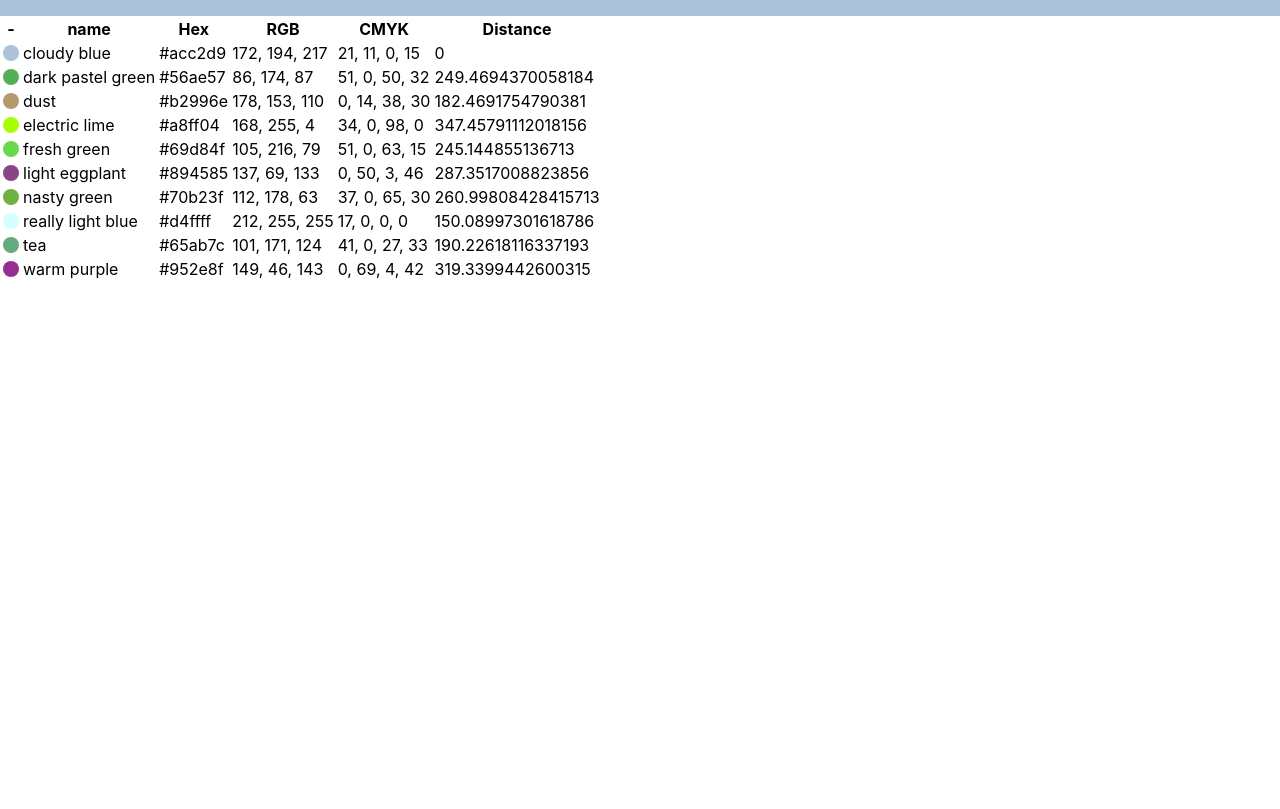
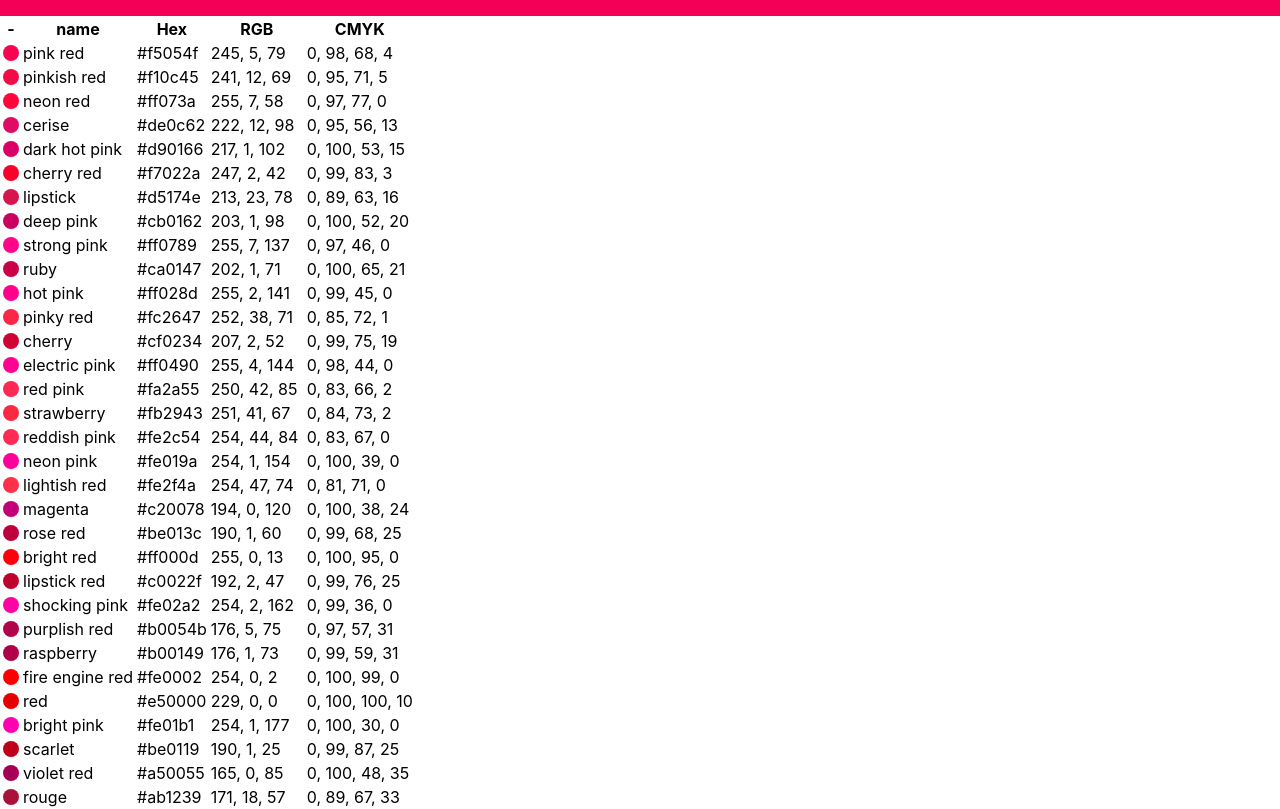
Before and after one commit to scotteau/codetest-color-matcher, a React (Create React App) app: page / in a window 1280 px wide. Shown: the top 809 px of the page. Built offline with nearby package versions, Linux system fonts and the light colour scheme.

Commit message:
added color matching functionality

```diff
--- a/src/components/App/App.js
+++ b/src/components/App/App.js
@@ -1,11 +1,15 @@
 import React from 'react';
 import './App.css';
-import * as data from "../../model/colors.json";
+import * as rawData from "../../model/colors.json";
 
 function App() {
 
     // const targetColor = '#651fff';
-    const targetColor = '#acc2d9';
+
+    const [inputtedColor, setInputtedColor] = React.useState("#f50057");
+
+    const [data, setData] = React.useState([]);
+
 
     const hexToRGB = (hex) => {
         const rgb = {r: '0x' + hex[1] + hex[2] | 0, g: '0x' + hex[3] + hex[4] | 0, b: '0x' + hex[5] + hex[6] | 0};
@@ -60,32 +64,18 @@ function App() {
         return cmyk;
     }
 
-    const rgbTitle = (hex) => {
-        const rgb = hexToRGB(hex);
-        return `${rgb.r}, ${rgb.g}, ${rgb.b}`;
-    }
-
-    const cmykTitle = (hex) => {
-        const cmyk = hexToCMYK(hex);
-        return `${cmyk.c}, ${cmyk.m}, ${cmyk.y}, ${cmyk.k}`;
-    }
-
-
-
     const renderTableContent = () => {
-        const result = data.colors.slice(0, 10);
-        return result.map(({color, hex}) => (
+        return data.map(({name, hex, rgb, cmyk}) => (
             <tr key={hex}>
                 <td>
                     <div className="display" style={{background: hex}}/>
                 </td>
-                <td>{color}</td>
+                <td>{name}</td>
                 <td>{hex}</td>
-                <td>{rgbTitle(hex)}</td>
-                <td>{cmykTitle(hex)}</td>
-                <td>{colorDistance(hex, targetColor)}</td>
+                <td>{`${rgb.r}, ${rgb.g}, ${rgb.b}`}</td>
+                <td>{`${cmyk.c}, ${cmyk.m}, ${cmyk.y}, ${cmyk.k}`}</td>
             </tr>
-        ))
+        ));
 
     }
 
@@ -98,15 +88,28 @@ function App() {
         const g = parseFloat(rgb1.g) - parseFloat(rgb2.g);
         const b = parseFloat(rgb1.b) - parseFloat(rgb2.b);
 
-        const distance = Math.sqrt((((512 + rmean)*r*r)>>8) + 4*g*g + (((767-rmean)*b*b)>>8));
-        console.log(distance);
+        return Math.sqrt((((512 + rmean) * r * r) >> 8) + 4 * g * g + (((767 - rmean) * b * b) >> 8));
+    }
 
-        return distance;
-    }
+    React.useEffect(() => {
+        if (inputtedColor) {
+            console.log("should get data");
+
+            const composedData = rawData.colors.map(({color, hex}) => ({
+                name: color,
+                hex: hex,
+                rgb: hexToRGB(hex),
+                cmyk: hexToCMYK(hex),
+                distance: colorDistance(inputtedColor, hex)
+            })).sort((a, b) => a.distance - b.distance).slice(0, 50);
+
+            setData(composedData);
+        }
+    }, [inputtedColor])
 
     return (
         <div className="App">
-            <div className="target" style={{background: targetColor}}/>
+            <div className="target" style={{background: inputtedColor ? inputtedColor : "transparent"}}/>
             <table>
                 <thead>
 
@@ -116,12 +119,11 @@ function App() {
                     <th>Hex</th>
                     <th>RGB</th>
                     <th>CMYK</th>
-                    <th>Distance</th>
                 </tr>
                 </thead>
 
                 <tbody>
-                {renderTableContent()}
+                {data.length > 0 && renderTableContent()}
                 </tbody>
 
             </table>
```
